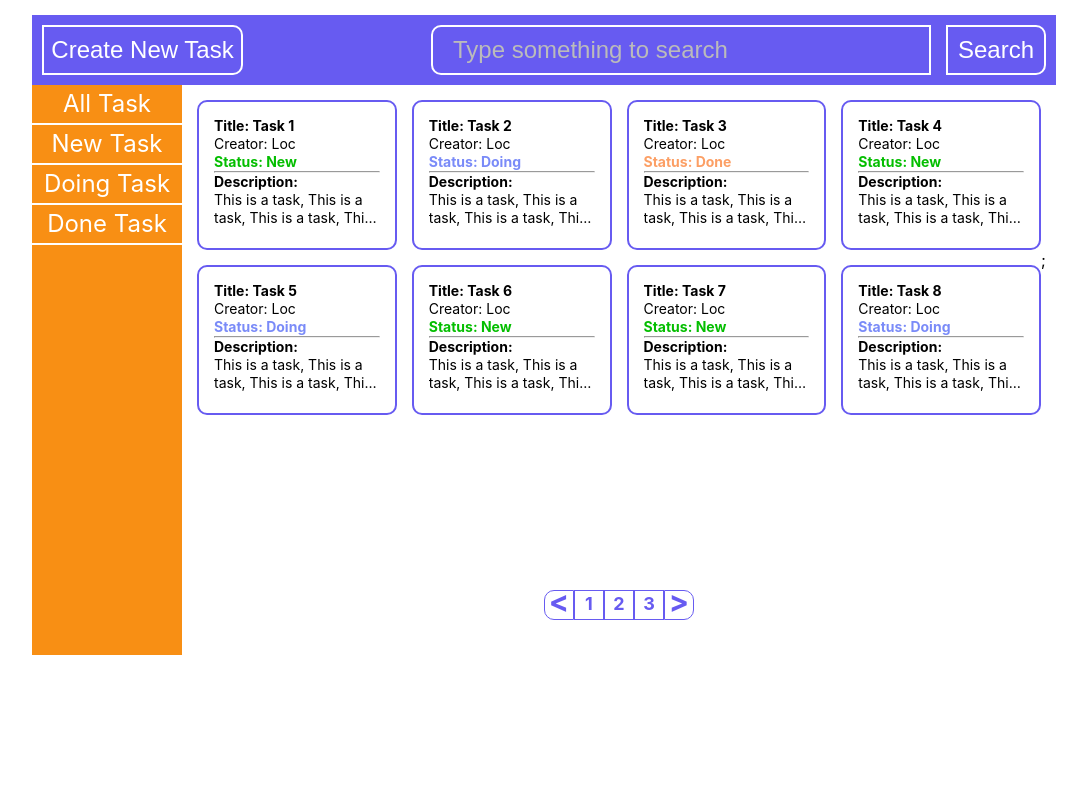
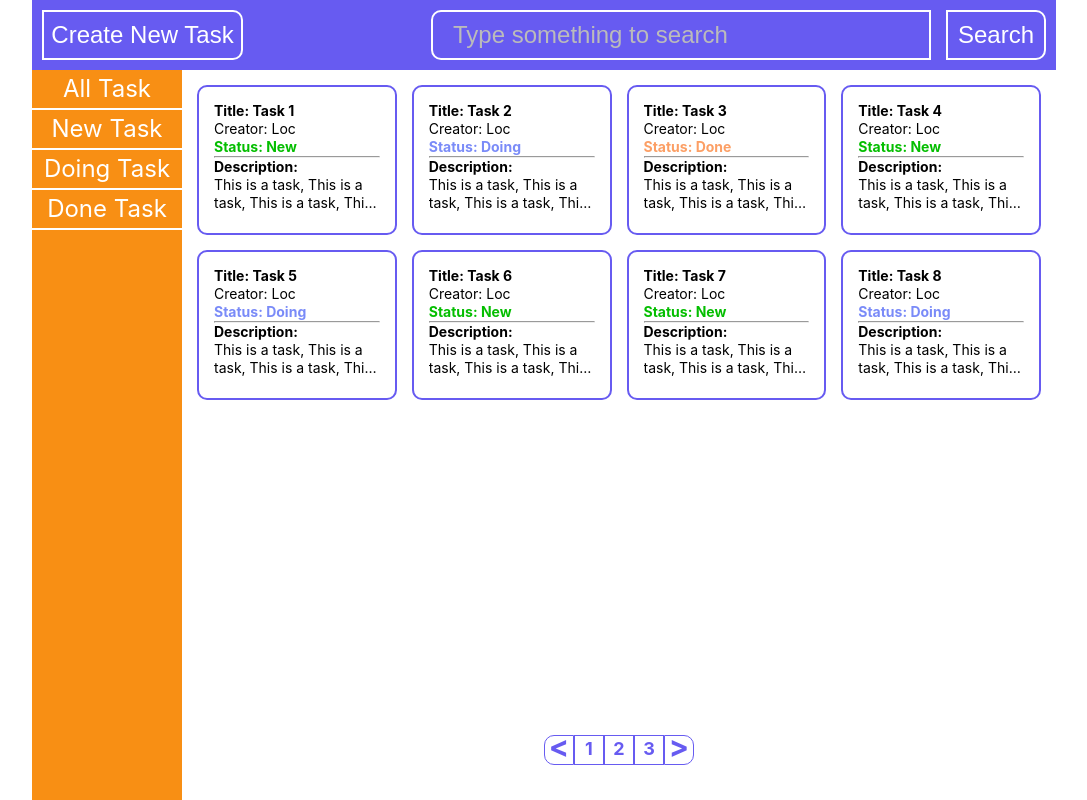
Before and after one commit to 05August/todoapp, a React (Create React App) app: page / in a window 1280 px wide. Shown: the whole page, without its empty margins (96-1183 px from the left). Built offline with nearby package versions, Linux system fonts and the light colour scheme; the HTML template or start-up script is replaced by a standard one.

Commit message:
update ui

```diff
--- a/package.json
+++ b/package.json
@@ -15,7 +15,8 @@
     "start": "react-scripts start",
     "build": "react-scripts build",
     "test": "react-scripts test",
-    "eject": "react-scripts eject"
+    "eject": "react-scripts eject",
+    "deploy": "sh ./deploy.sh"
   },
   "eslintConfig": {
     "extends": [
--- a/src/layout/Body.jsx
+++ b/src/layout/Body.jsx
@@ -68,7 +68,8 @@ const Body= () => {
     })
   }
   return <div className="containerBody">
-    {renderTodoItem()};
+    {renderTodoItem()}
+
   </div>
 }
 
--- a/src/styles/sidebar.css
+++ b/src/styles/sidebar.css
@@ -1,6 +1,5 @@
 .containerSidebar {
   width: 150px;
-  max-height: 570px;
   height: calc(100vh - 70px);
   background: #F88F14;
   position: absolute;
--- a/src/styles/todoitem.css
+++ b/src/styles/todoitem.css
@@ -1,7 +1,7 @@
 .layout {
   width: 1024px;
-  height: 640px;
-  margin: 15px auto;
+  height: 100vh;
+  margin: 0px auto;
   position: relative;
 }
 
```
Also changed, not shown: 1 other file (tests, documents, lock files or other folders).
